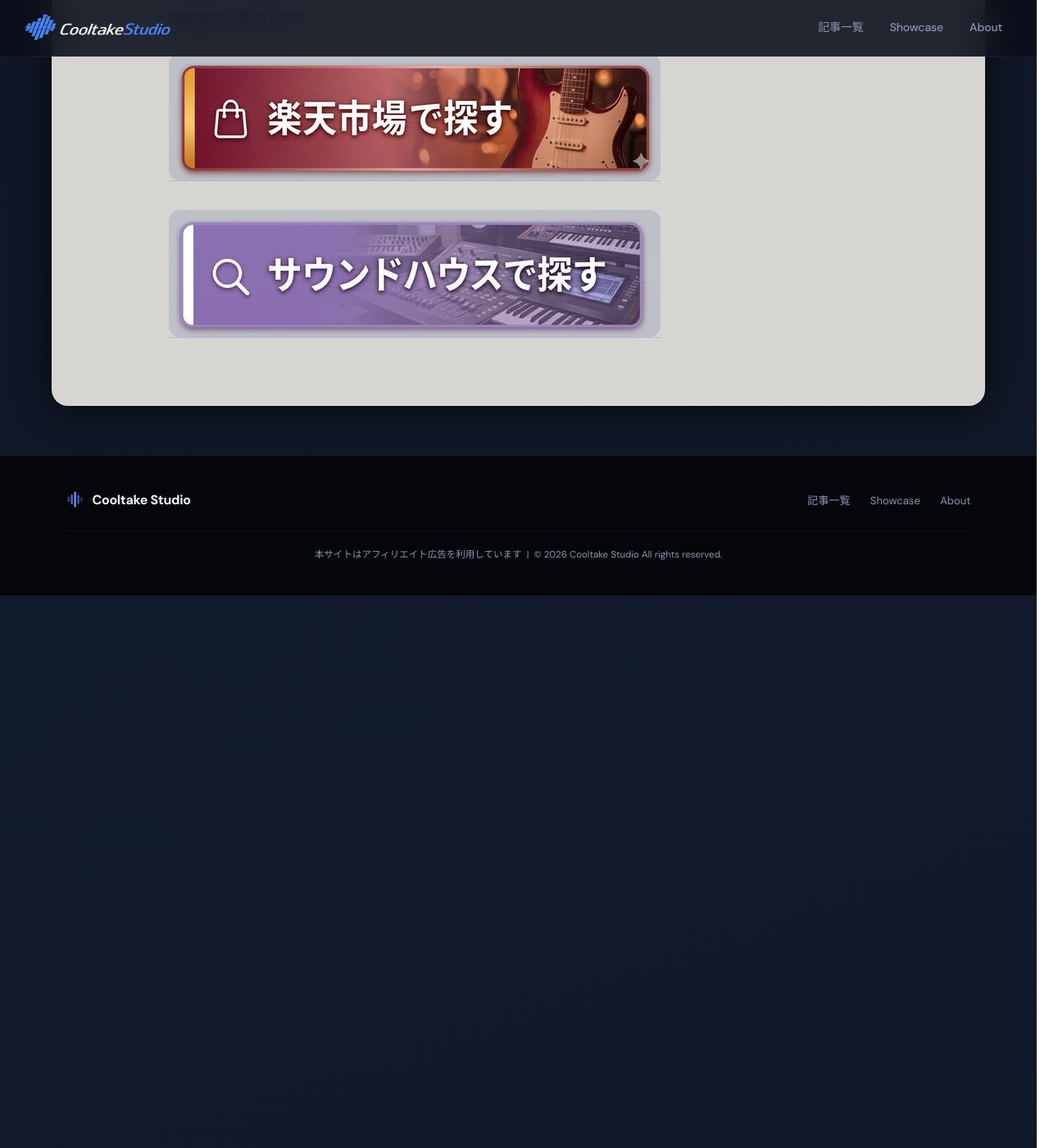
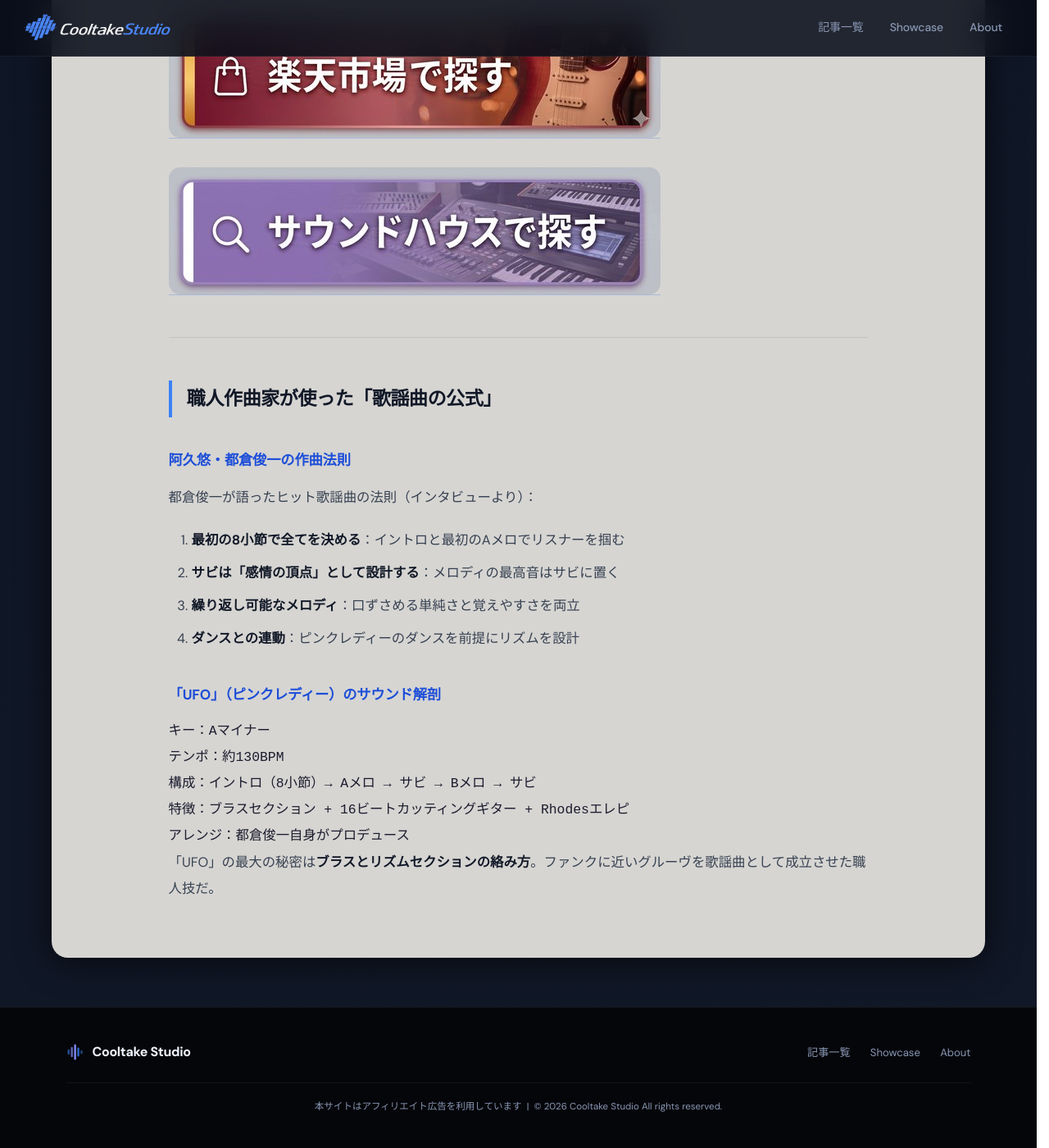
Before and after one commit to cooltake/cooltake-staging, a Jekyll site: the page built from _posts/2026-05-30-japan-music-03-idol-candies-era.md, in a window 1280 px wide and 1400 px high, scrolled down 4136 px. Shown: the whole window at 82% size. Built offline with Jekyll 4.4.1, drawn with Linux system fonts in a browser that asks for light colours; some web fonts are replaced; some of the changed text lies outside the part shown.

Commit message:
fix: fix affiliate links and add deep-dive content to japan music series

````diff
--- a/_posts/2026-05-30-japan-music-03-idol-candies-era.md
+++ b/_posts/2026-05-30-japan-music-03-idol-candies-era.md
@@ -68,7 +67,7 @@
 ### エレピサウンドの再現
 
 <div style="margin:1.5rem 0;">
-<a href="https://hb.afl.rakuten.co.jp/ichiba/2c3fa5a0.94ef6741.2c3fa5a1.98b5e1ce/?pc=https%3A%2F%2Fsearch.rakuten.co.jp%2Fsearch%2Fmall%2FMIDI%25E3%2582%25AD%25E3%2583%25BC%25E3%2583%259C%25E3%2583%25BC%25E3%2583%2589%2F" rel="nofollow" referrerpolicy="no-referrer-when-downgrade" style="display:inline-block;text-decoration:none;">
+<a href="https://hb.afl.rakuten.co.jp/ichiba/54518dd8.3792440a.54518dd9.03b99be4/?pc=https%3A%2F%2Fsearch.rakuten.co.jp%2Fsearch%2Fmall%2FMIDI%25E3%2582%25AD%25E3%2583%25BC%25E3%2583%259C%25E3%2583%25BC%25E3%2583%2589%2F" rel="nofollow" referrerpolicy="no-referrer-when-downgrade" style="display:inline-block;text-decoration:none;">
 <img src="/assets/images/btn-rakuten.jpg" alt="楽天市場で探す" width="600" height="155" style="max-width:100%;height:auto;border-radius:14px;display:block;">
 </a>
 </div>
@@ -83,7 +82,7 @@
 現代のDAWで生弦の質感を出すには、**Spitfire LABS（無料）**や**East West Hollywood Strings**が定番。パートを実際の弦楽四重奏のように分けて書くのがポイント。
 
 <div style="margin:1.5rem 0;">
-<a href="https://h.accesstrade.net/sp/cc?rk=0100pdhv00n9hy" rel="nofollow" referrerpolicy="no-referrer-when-downgrade" style="display:inline-block;text-decoration:none;">
+<a href="https://h.accesstrade.net/sp/cc?rk=0100pdhv00n9hy&url=https%3A%2F%2Fwww.soundhouse.co.jp%2Fsearch%2Findex%3Fs_category_cd%3D310%26s_maker_cd%3D%26s_search_all%3D%26s_ord%3D" rel="nofollow" referrerpolicy="no-referrer-when-downgrade" style="display:inline-block;text-decoration:none;">
 <img src="/assets/images/btn-soundhouse.jpg" alt="サウンドハウスで探す" width="600" height="155" style="max-width:100%;height:auto;border-radius:14px;display:block;">
 </a>
 </div>
@@ -103,7 +102,7 @@
 ### 関連アルバム・CDを探す
 
 <div style="margin:1.5rem 0;">
-<a href="https://hb.afl.rakuten.co.jp/ichiba/2c3fa5a0.94ef6741.2c3fa5a1.98b5e1ce/?pc=https%3A//search.rakuten.co.jp/search/mall/%E3%82%AD%E3%83%A3%E3%83%B3%E3%83%87%E3%82%A3%E3%83%BC%E3%82%BA%2B%E3%83%94%E3%83%B3%E3%82%AF%E3%83%AC%E3%83%87%E3%82%A3%E3%83%BC%2BCD/" rel="nofollow" referrerpolicy="no-referrer-when-downgrade" style="display:inline-block;text-decoration:none;">
+<a href="https://hb.afl.rakuten.co.jp/ichiba/54518dd8.3792440a.54518dd9.03b99be4/?pc=https%3A//search.rakuten.co.jp/search/mall/%E3%82%AD%E3%83%A3%E3%83%B3%E3%83%87%E3%82%A3%E3%83%BC%E3%82%BA%2B%E3%83%94%E3%83%B3%E3%82%AF%E3%83%AC%E3%83%87%E3%82%A3%E3%83%BC%2BCD/" rel="nofollow" referrerpolicy="no-referrer-when-downgrade" style="display:inline-block;text-decoration:none;">
 <img src="/assets/images/btn-rakuten.jpg" alt="楽天市場で探す" width="600" height="155" style="max-width:100%;height:auto;border-radius:14px;display:block;">
 </a>
 </div>
@@ -111,7 +110,7 @@
 ### 関連書籍・教則本を探す
 
 <div style="margin:1.5rem 0;">
-<a href="https://hb.afl.rakuten.co.jp/ichiba/2c3fa5a0.94ef6741.2c3fa5a1.98b5e1ce/?pc=https%3A//search.rakuten.co.jp/search/mall/%E6%AD%8C%E8%AC%A1%E6%9B%B2%2B%E9%9F%B3%E6%A5%BD%E5%88%B6%E4%BD%9C%2B%E6%9C%AC/" rel="nofollow" referrerpolicy="no-referrer-when-downgrade" style="display:inline-block;text-decoration:none;">
+<a href="https://hb.afl.rakuten.co.jp/ichiba/54518dd8.3792440a.54518dd9.03b99be4/?pc=https%3A//search.rakuten.co.jp/search/mall/%E6%AD%8C%E8%AC%A1%E6%9B%B2%2B%E9%9F%B3%E6%A5%BD%E5%88%B6%E4%BD%9C%2B%E6%9C%AC/" rel="nofollow" referrerpolicy="no-referrer-when-downgrade" style="display:inline-block;text-decoration:none;">
 <img src="/assets/images/btn-rakuten.jpg" alt="楽天市場で探す" width="600" height="155" style="max-width:100%;height:auto;border-radius:14px;display:block;">
 </a>
 </div>
@@ -119,13 +118,37 @@
 ### 関連機材・楽器を探す
 
 <div style="margin:1.5rem 0;">
-<a href="https://hb.afl.rakuten.co.jp/ichiba/2c3fa5a0.94ef6741.2c3fa5a1.98b5e1ce/?pc=https%3A//search.rakuten.co.jp/search/mall/MIDI%E3%82%AD%E3%83%BC%E3%83%9C%E3%83%BC%E3%83%89%2B%E9%8D%B5%E7%9B%A4/" rel="nofollow" referrerpolicy="no-referrer-when-downgrade" style="display:inline-block;text-decoration:none;">
+<a href="https://hb.afl.rakuten.co.jp/ichiba/54518dd8.3792440a.54518dd9.03b99be4/?pc=https%3A//search.rakuten.co.jp/search/mall/MIDI%E3%82%AD%E3%83%BC%E3%83%9C%E3%83%BC%E3%83%89%2B%E9%8D%B5%E7%9B%A4/" rel="nofollow" referrerpolicy="no-referrer-when-downgrade" style="display:inline-block;text-decoration:none;">
 <img src="/assets/images/btn-rakuten.jpg" alt="楽天市場で探す" width="600" height="155" style="max-width:100%;height:auto;border-radius:14px;display:block;">
 </a>
 </div>
 
 <div style="margin:1.5rem 0;">
-<a href="https://h.accesstrade.net/sp/cc?rk=0100pdhv00n9hy" rel="nofollow" referrerpolicy="no-referrer-when-downgrade" style="display:inline-block;text-decoration:none;">
+<a href="https://h.accesstrade.net/sp/cc?rk=0100pdhv00n9hy&url=https%3A%2F%2Fwww.soundhouse.co.jp%2Fsearch%2Findex%3Fs_category_cd%3D310%26s_maker_cd%3D%26s_search_all%3D%26s_ord%3D" rel="nofollow" referrerpolicy="no-referrer-when-downgrade" style="display:inline-block;text-decoration:none;">
 <img src="/assets/images/btn-soundhouse.jpg" alt="サウンドハウスで探す" width="600" height="155" style="max-width:100%;height:auto;border-radius:14px;display:block;">
 </a>
 </div>
+---
+
+## 職人作曲家が使った「歌謡曲の公式」
+
+### 阿久悠・都倉俊一の作曲法則
+
+都倉俊一が語ったヒット歌謡曲の法則（インタビューより）：
+
+1. **最初の8小節で全てを決める**：イントロと最初のAメロでリスナーを掴む
+2. **サビは「感情の頂点」として設計する**：メロディの最高音はサビに置く
+3. **繰り返し可能なメロディ**：口ずさめる単純さと覚えやすさを両立
+4. **ダンスとの連動**：ピンクレディーのダンスを前提にリズムを設計
+
+### 「UFO」（ピンクレディー）のサウンド解剖
+
+```
+キー：Aマイナー
+テンポ：約130BPM
+構成：イントロ（8小節）→ Aメロ → サビ → Bメロ → サビ
+特徴：ブラスセクション + 16ビートカッティングギター + Rhodesエレピ
+アレンジ：都倉俊一自身がプロデュース
+```
+
+「UFO」の最大の秘密は**ブラスとリズムセクションの絡み方**。ファンクに近いグルーヴを歌謡曲として成立させた職人技だ。
````
Also changed, not shown: other parts of _posts/2026-05-30-japan-music-03-idol-candies-era.md (+0 -1 lines).
